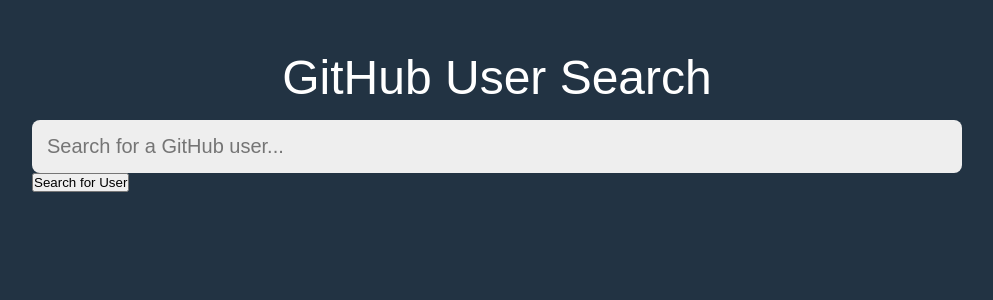
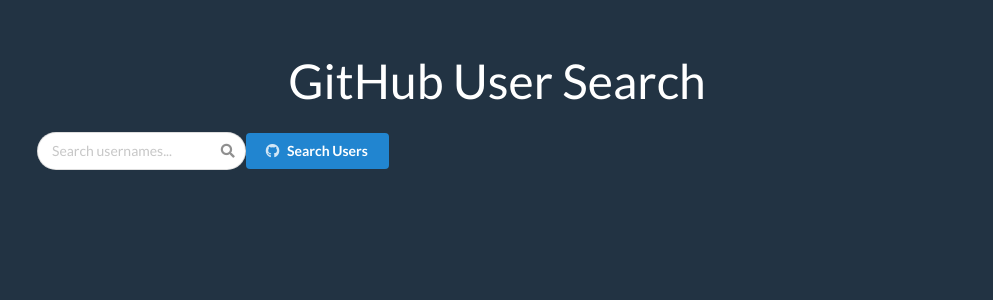
Before and after one commit to KevinKM3/github-users, a React (Create React App) app: page / in a window 1280 px wide. Shown: the top 300 px of the page, without its empty margins (143-1136 px from the left). Built offline with nearby package versions, Linux system fonts and the light colour scheme.

Commit message:
icon-search

```diff
--- a/public/index.html
+++ b/public/index.html
@@ -15,6 +15,10 @@
       user's mobile device or desktop. See https://developers.google.com/web/fundamentals/web-app-manifest/
     -->
     <link rel="manifest" href="%PUBLIC_URL%/manifest.json" />
+    <link
+      rel="stylesheet"
+      href="https://cdnjs.cloudflare.com/ajax/libs/semantic-ui/2.4.1/semantic.min.css"
+    />
     <!--
       Notice the use of %PUBLIC_URL% in the tags above.
       It will be replaced with the URL of the `public` folder during the build.
--- a/src/components/Search.js
+++ b/src/components/Search.js
@@ -3,6 +3,7 @@
 const Search = () => {
   const [data, setData] = useState({});
   const [username, setUsername] = useState("");
+  const [repositories, setRepositories] = useState([]);
 
   const onChangeHandler = (e) => {
     setUsername(e.target.value);
@@ -13,23 +14,45 @@
 
     const profile = await fetch(`https://api.github.com/users/${username}`);
     const profileJson = await profile.json();
-    console.log(profileJson);
+    //console.log(profileJson);
+
+    // fetch repos from profiles
+    const repositories = await fetch(profileJson.repos_url);
+    const repoJson = await repositories.json();
+    console.log(repoJson);
+
+    if (profileJson) {
+      setData(profileJson);
+      setRepositories(repoJson);
+    }
   };
 
   return (
-    <section className="searchbox-wrap">
+    <>
+      <div style={{ padding: 20 }}>
+        <div className="ui search">
+          <div className="ui icon input">
+            <i className="search icon"></i>
             <input
-        className="searchbox"
-        placeholder="Search for a GitHub user..."
+              className="prompt"
+              placeholder="Search usernames..."
               type="text"
               value={username}
               onChange={onChangeHandler}
             />
+          </div>
 
-      <button type="submit" onClick={submitHandler}>
-        Search for User
+          <button
+            className="ui primary button"
+            type="submit"
+            onClick={submitHandler}
+          >
+            <i className="github icon"></i>
+            Search Users
           </button>
-    </section>
+        </div>
+      </div>
+    </>
   );
 };
 
```
Also changed, not shown: src/components/Info.js (added, +24 -0 lines). Lines whose indentation alone changed are shown as unchanged.
